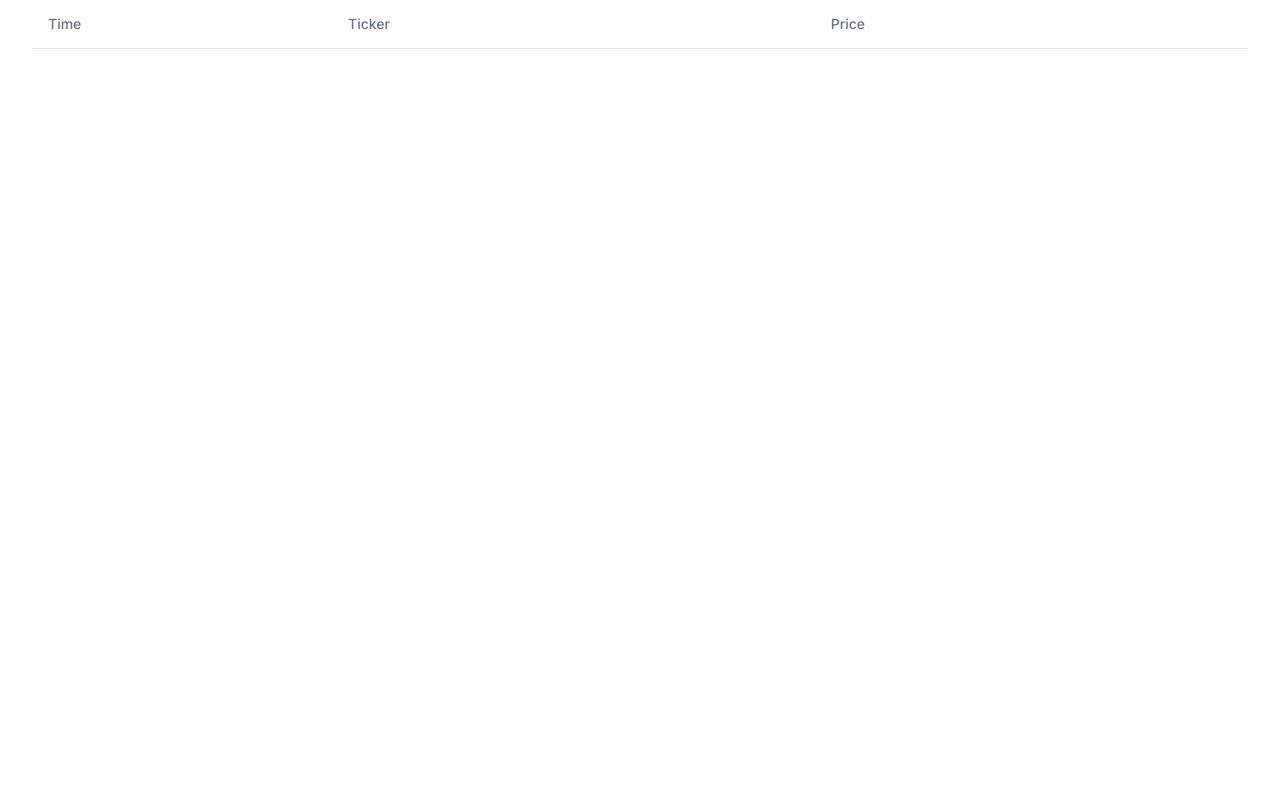
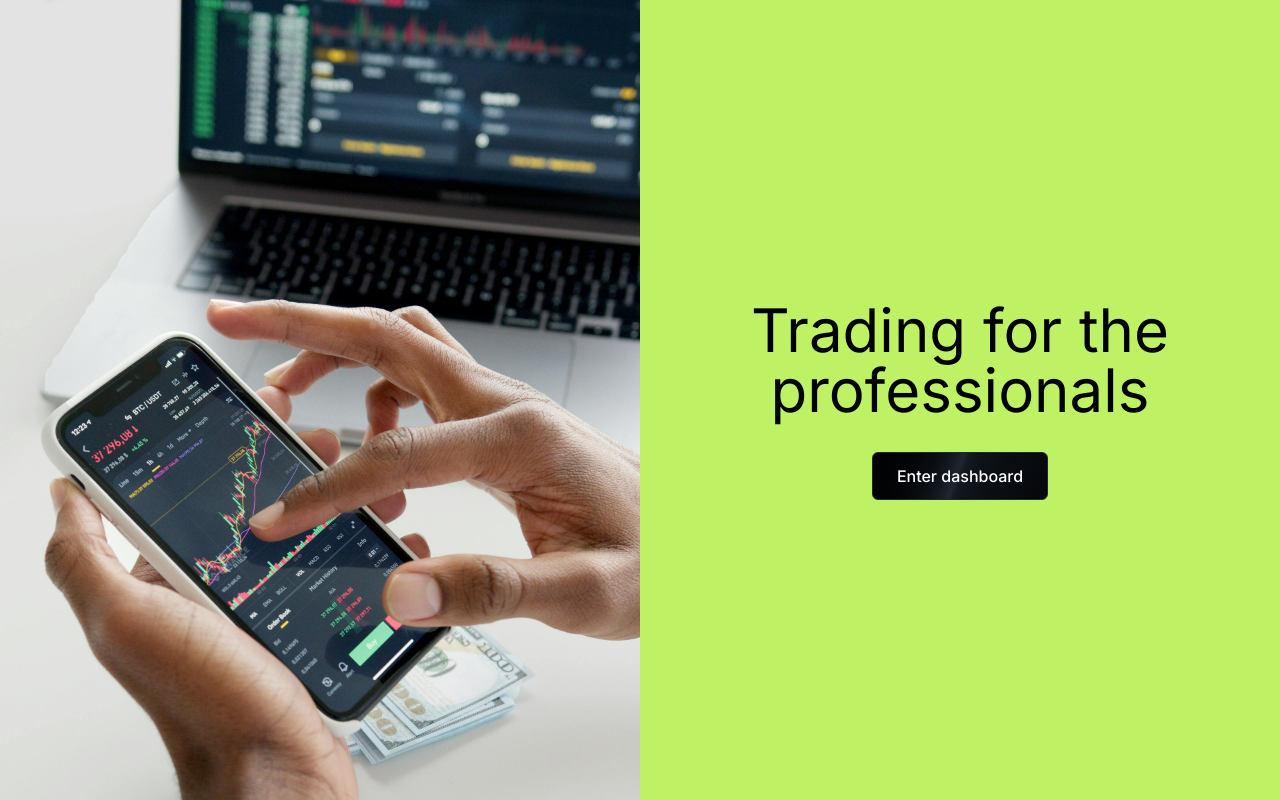
Before and after one commit to julianlbs/streaming-app, a Next.js app in the folder packages/front-end/: page / in a window 1280 px wide. Built offline with nearby package versions, Linux system fonts and the light colour scheme.

Commit message:
feat: implement index page

```diff
--- a/packages/front-end/src/app/page.tsx
+++ b/packages/front-end/src/app/page.tsx
@@ -1,17 +1,24 @@
 "use client"
 
-import DataPointTable from '@/components/modules/DataPointTable';
-import { useStreamData } from '../presentation/hooks/useStreamData';
+import Image from 'next/image';
+import ShimmerButton from '../presentation/components/ui/shimmer-button';
+import { useRouter } from 'next/navigation';
 
 export default function Home() {
+  const router = useRouter()
 
-  const { dataPointItems } = useStreamData(process.env.WS_URL)
+  const handleEnterDashboard = () => {
+    router.push('/dashboard')
+  }
 
   return (
-    <main className="flex min-h-screen flex-col items-center justify-between md:px-8 bg-white">
-      <div className='flex flex-col gap-4 w-full'
-      >
-        <DataPointTable dataPoints={dataPointItems} />
+    <main className="min-h-screen max-h-screen overflow-hidden grid grid-cols-12">
+      <div className='col-span-6 bg-white'>
+        <Image src="/trading-image.jpg" alt="Trading image" width={window.innerWidth} height={window.innerHeight} className='object-cover' />
+      </div>
+      <div className='col-span-6 bg-lime-300 flex flex-col justify-center items-center gap-8 h-screen'>
+        <h1 className='text-6xl text-center'>Trading for the professionals</h1>
+        <ShimmerButton onClick={handleEnterDashboard}>Enter dashboard</ShimmerButton>
       </div>
     </main>
   );
--- a/packages/front-end/src/presentation/components/layout/Footer.tsx
+++ b/packages/front-end/src/presentation/components/layout/Footer.tsx
@@ -4,7 +4,7 @@ function Footer() {
   return (
     <footer className='px-16 pt-16 border-t bg-gradient-to-bl from-slate-200 to-lime-100'>
       <p className="text-center py-11 text-lime-950">
-        &copy; {new Date().getFullYear()} Streaming App &copy; All Rights Reserved
+        &copy; {new Date().getFullYear()} Streaming App. All Rights Reserved
       </p>
     </footer>
   )
--- a/packages/front-end/src/presentation/components/layout/Header.tsx
+++ b/packages/front-end/src/presentation/components/layout/Header.tsx
@@ -4,7 +4,7 @@ import { Avatar, AvatarFallback, AvatarImage } from '@/components/ui/avatar'
 function Header() {
   return (
     <header className='border-b shadow-sm p-4 flex justify-between items-center'>
-      <p className='text-lime-800'>&copy; Streaming App</p>
+      <p className='text-lime-800'>Streaming App</p>
       <Avatar>
         <AvatarImage src="https://picsum.photos/200/300" />
         <AvatarFallback>UN</AvatarFallback>
--- /dev/null
+++ b/packages/front-end/src/presentation/components/ui/shimmer-button.tsx
@@ -0,0 +1,13 @@
+import React from 'react'
+import { cn } from '@/lib/utils'
+
+interface Props extends React.ButtonHTMLAttributes<HTMLButtonElement> { }
+
+function ShimmerButton(props: Props) {
+  const { className, ...otherProps } = props
+  return (
+    <button className={cn("inline-flex h-12 animate-shimmer items-center justify-center rounded-md border border-slate-800 bg-[linear-gradient(110deg,#000103,45%,#1e2631,55%,#000103)] bg-[length:200%_100%] px-6 font-medium text-white transition-colors focus:outline-none focus:ring-2 focus:ring-slate-400 focus:ring-offset-2 focus:ring-offset-slate-50")} {...otherProps} />
+  )
+}
+
+export default ShimmerButton
--- a/packages/front-end/tailwind.config.ts
+++ b/packages/front-end/tailwind.config.ts
@@ -27,10 +27,19 @@ const config = {
           from: { height: "var(--radix-accordion-content-height)" },
           to: { height: "0" },
         },
+        shimmer: {
+          from: {
+            "backgroundPosition": "0 0"
+          },
+          to: {
+            "backgroundPosition": "-200% 0"
+          }
+        }
       },
       animation: {
         "accordion-down": "accordion-down 0.2s ease-out",
         "accordion-up": "accordion-up 0.2s ease-out",
+        shimmer: "shimmer 2s linear infinite"
       },
     },
   },
```
Also changed, not shown: packages/front-end/public/trading-image.jpg (added).
